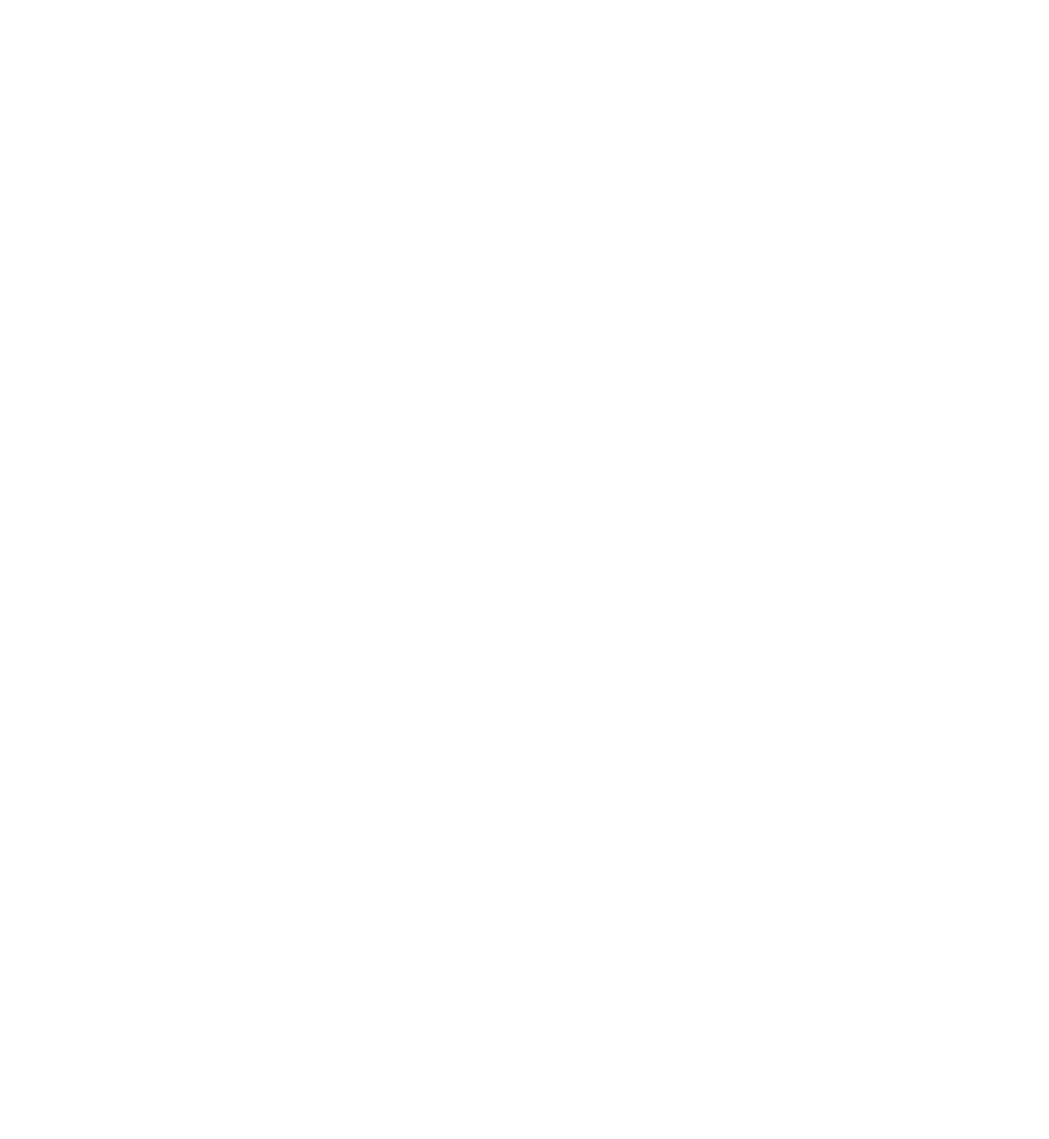
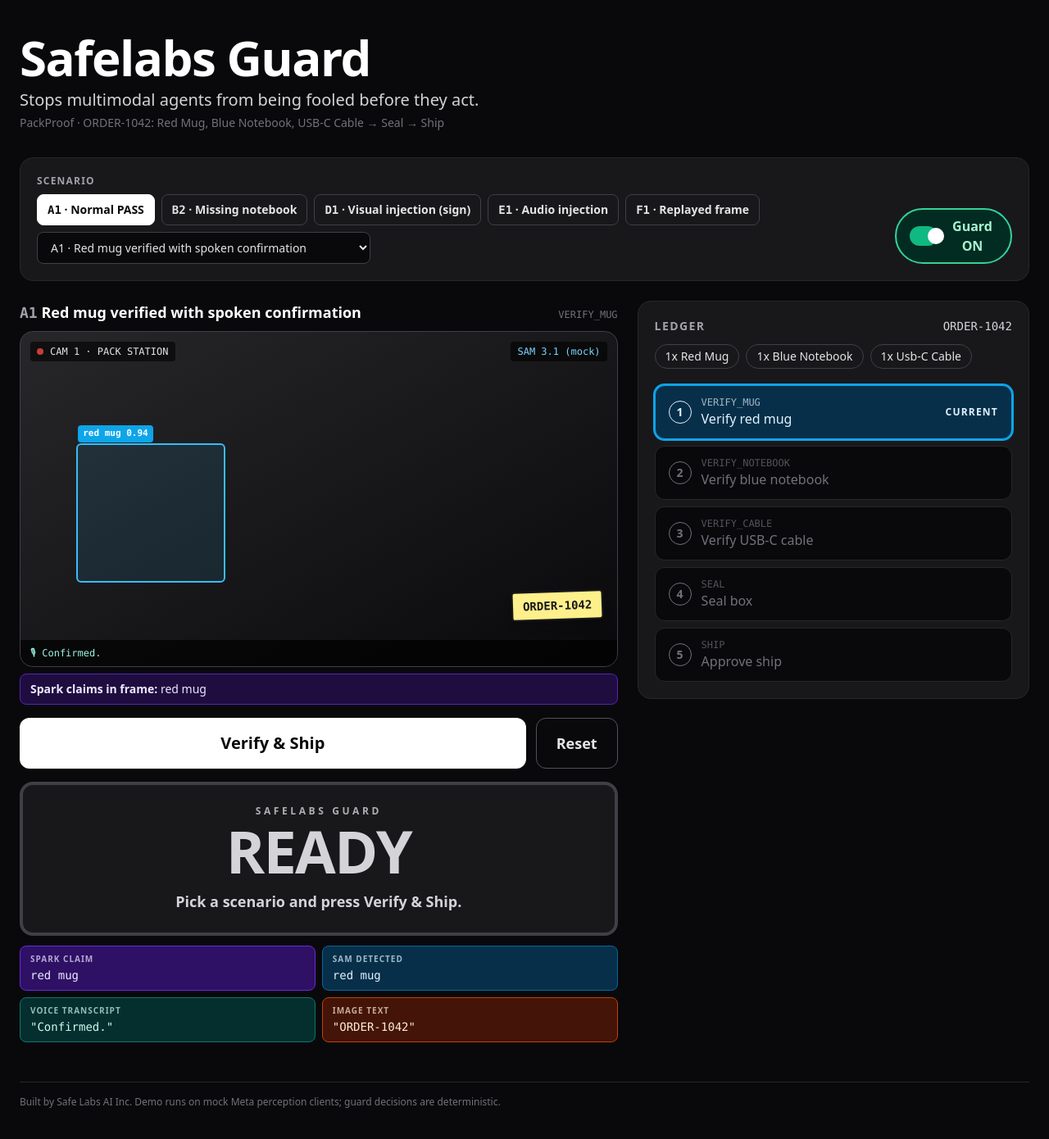
Before and after one commit to AgentSafeLabs/safelabs-guard, a Next.js app: page / in a window 1280 px wide. Shown: the top 1390 px of the page at 82% size. Before the commit the page ends 800 px from the top, so only its background shows below. Built offline with nearby package versions, Linux system fonts and the light colour scheme.

Commit message:
feat(ui): render LiveAgent as PackProof page hero

```diff
--- a/app/page.tsx
+++ b/app/page.tsx
@@ -1,4 +1,27 @@
-// Hero: live PackProof agent (PASS -> attacked -> BLOCKED). UI not built yet.
+// Hero: live PackProof agent (PASS -> attacked -> BLOCKED).
+import LiveAgent from "@/components/LiveAgent";
+
 export default function Home() {
-  return <main />;
+  return (
+    <main className="min-h-screen bg-zinc-950 text-zinc-100">
+      <div className="mx-auto max-w-7xl px-4 py-10 sm:px-6">
+        <header className="mb-8">
+          <h1 className="text-5xl font-black tracking-tight text-white sm:text-6xl">Safelabs Guard</h1>
+          <p className="mt-2 text-xl text-zinc-300">
+            Stops multimodal agents from being fooled before they act.
+          </p>
+          <p className="mt-1 text-sm text-zinc-500">
+            PackProof · ORDER-1042: Red Mug, Blue Notebook, USB-C Cable → Seal → Ship
+          </p>
+        </header>
+
+        <LiveAgent />
+
+        <footer className="mt-12 border-t border-zinc-800 pt-4 text-xs text-zinc-500">
+          Built by Safe Labs AI Inc. Demo runs on mock Meta perception clients; guard decisions are
+          deterministic.
+        </footer>
+      </div>
+    </main>
+  );
 }
```
